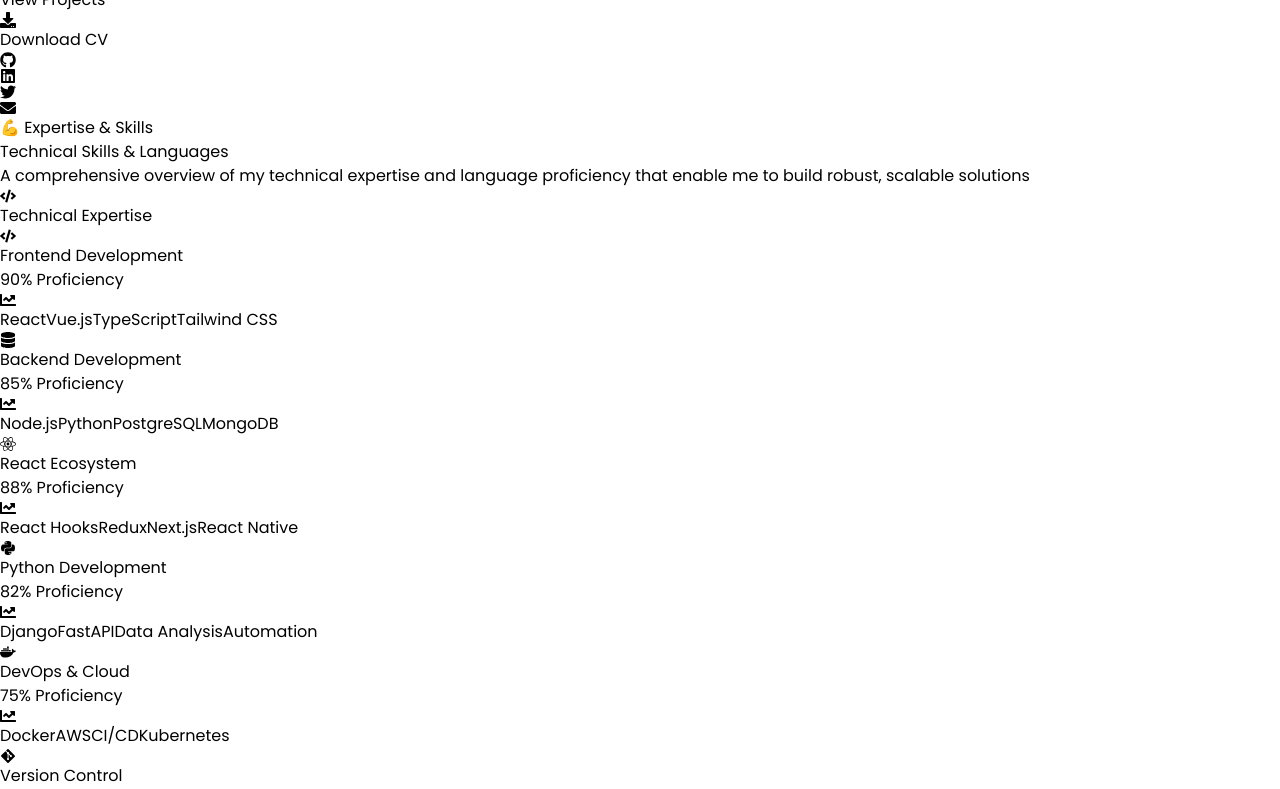
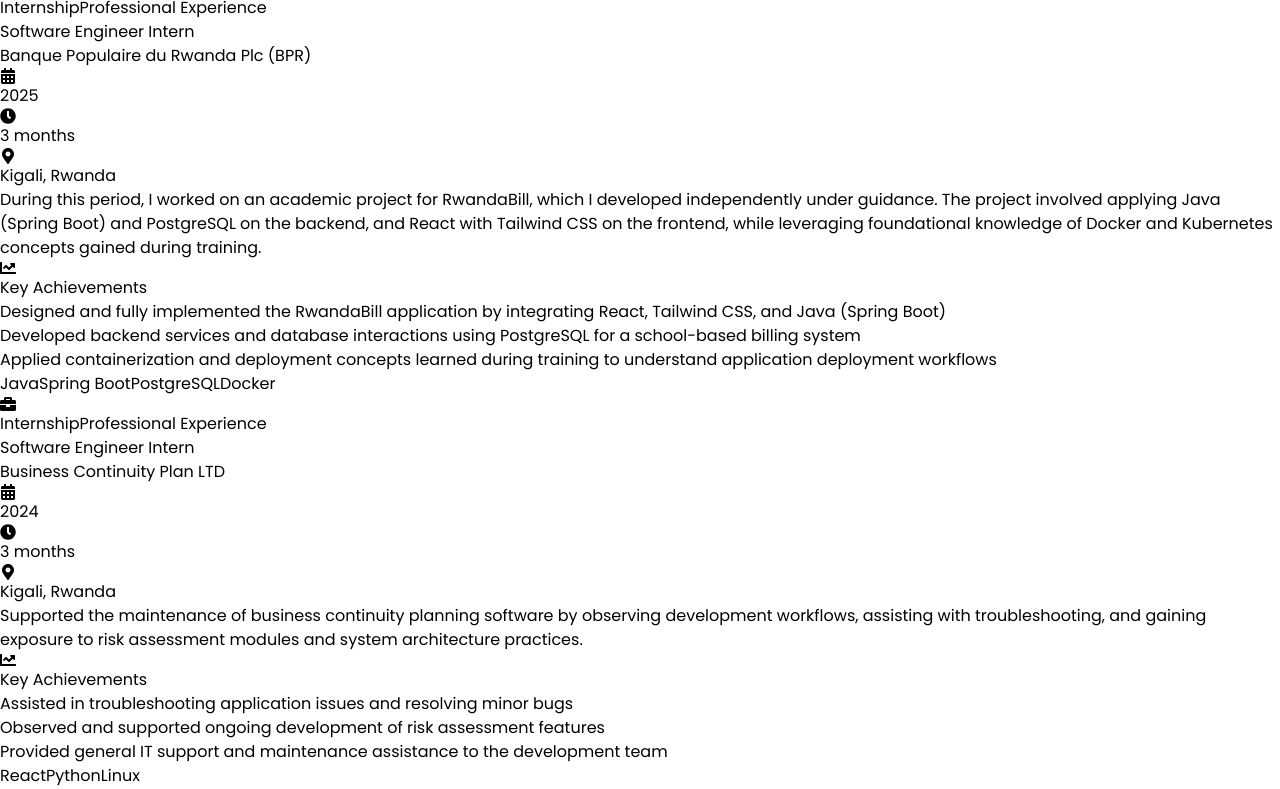
Before and after one commit to Manzi453/Responsive_resume_assignment, a React (Vite) app: page / in a window 1280 px wide. Shown: the part 1660-2449 px from the top of the page. Built offline with nearby package versions, Linux system fonts and the light colour scheme.

Commit message:
improvement in some sectors

```diff
--- a/src/components/Experience.jsx
+++ b/src/components/Experience.jsx
@@ -23,16 +23,17 @@
     {
       title: 'Software Engineer Intern',
       company: 'Banque Populaire du Rwanda Plc (BPR)',
-      period: '2024',
-      duration: '6 months',
+      period: '2025',
+      duration: '3 months',
       location: 'Kigali, Rwanda',
-      description: 'Developed and maintained banking software solutions, participated in code reviews, and collaborated with cross-functional teams to deliver high-quality financial applications.',
+      description: 'During this period, I worked on an academic project for RwandaBill, which I developed independently under guidance. The project involved applying Java (Spring Boot) and PostgreSQL on the backend, and React with Tailwind CSS on the frontend, while leveraging foundational knowledge of Docker and Kubernetes concepts gained during training.',
       achievements: [
-        'Contributed to 3 major banking application features',
-        'Improved application performance by 25%',
-        'Participated in agile development processes'
+        'Designed and fully implemented the RwandaBill application by integrating React, Tailwind CSS, and Java (Spring Boot)',
+        'Developed backend services and database interactions using PostgreSQL for a school-based billing system',
+        'Applied containerization and deployment concepts learned during training to understand application deployment workflows'
       ],
-      technologies: ['React', 'Node.js', 'PostgreSQL', 'Docker'],
+
+      technologies: ['Java', 'Spring Boot', 'PostgreSQL', 'Docker'],
       type: 'internship',
       icon: FaBuilding,
       color: 'from-blue-500 to-cyan-500'
@@ -43,13 +44,14 @@
       period: '2024',
       duration: '3 months',
       location: 'Kigali, Rwanda',
-      description: 'Worked on business continuity planning software, implemented new features for risk assessment modules, and assisted in system architecture improvements.',
+      description: 'Supported the maintenance of business continuity planning software by observing development workflows, assisting with troubleshooting, and gaining exposure to risk assessment modules and system architecture practices.',
       achievements: [
-        'Developed risk assessment dashboard',
-        'Implemented automated reporting system',
-        'Enhanced data visualization components'
+        'Assisted in troubleshooting application issues and resolving minor bugs',
+        'Observed and supported ongoing development of risk assessment features',
+        'Provided general IT support and maintenance assistance to the development team'
       ],
-      technologies: ['Vue.js', 'Python', 'MongoDB', 'AWS'],
+
+      technologies: ['React', 'Python','Linux'],
       type: 'internship',
       icon: FaBriefcase,
       color: 'from-green-500 to-emerald-500'
@@ -66,7 +68,7 @@
         'Completed 10+ hands-on projects',
         'Received certification of excellence'
       ],
-      technologies: ['JavaScript', 'React', 'Node.js', 'Git'],
+      technologies: ['JavaScript', 'PHP', 'HTML','CSS', 'Git'],
       type: 'training',
       icon: FaGraduationCap,
       color: 'from-purple-500 to-pink-500'
--- a/src/components/Hero.jsx
+++ b/src/components/Hero.jsx
@@ -16,7 +16,7 @@
             <div className="absolute -inset-1 bg-gradient-to-r from-cyan-600 via-blue-600 to-purple-600 rounded-full blur-lg opacity-75 group-hover:opacity-100 transition duration-1000 group-hover:duration-200 animate-tilt"></div>
             <div className="relative">
               <img
-                src="/cv pic .jpg"
+                src=""
                 alt="Profile Picture"
                 className="w-72 h-72 lg:w-96 lg:h-96 rounded-full shadow-2xl border-4 border-gray-800 transform transition-all duration-500 group-hover:scale-105"
               />
@@ -42,7 +42,8 @@
             {/* Title */}
             <div className="mb-6">
               <h2 className="text-2xl lg:text-3xl font-semibold text-gray-200 animate-slide-up animation-delay-400">
-                Full Stack Developer
+                Software Engineer
+
               </h2>
               <div className="flex items-center justify-center lg:justify-start gap-2 mt-2">
                 <span className="inline-block w-2 h-2 bg-green-500 rounded-full animate-pulse"></span>
@@ -70,20 +71,20 @@
                   View Projects
                 </span>
               </a>
-              <a
-                href="#"
-                className="relative group overflow-hidden border-2 border-gray-500 text-gray-400 font-semibold py-3 px-8 rounded-full hover:bg-gray-500 hover:text-white transition-all duration-300 transform hover:scale-105"
-                onClick={(e) => {
-                  e.preventDefault();
-                  // Add download CV functionality
-                  alert('CV download functionality to be implemented');
-                }}
-              >
-                <span className="flex items-center justify-center gap-2">
-                  <FaDownload />
-                  Download CV
-                </span>
-              </a>
+              {/*<a */}
+              {/*  href="#" */}
+              {/*  className="relative group overflow-hidden border-2 border-gray-500 text-gray-400 font-semibold py-3 px-8 rounded-full hover:bg-gray-500 hover:text-white transition-all duration-300 transform hover:scale-105"*/}
+              {/*  onClick={(e) => {*/}
+              {/*    e.preventDefault();*/}
+              {/*    // Add download CV functionality*/}
+              {/*    alert('CV download functionality to be implemented');*/}
+              {/*  }}*/}
+              {/*>*/}
+                {/*<span className="flex items-center justify-center gap-2">*/}
+                {/*  <FaDownload />*/}
+                {/*  Download CV*/}
+              {/*  /!*</span>*!/*/}
+              {/*</a>*/}
             </div>
 
             {/* Social Links */}
@@ -104,20 +105,20 @@
               >
                 <FaLinkedin className="text-xl" />
               </a>
-              <a
-                href="https://twitter.com"
-                target="_blank"
-                rel="noopener noreferrer"
-                className="w-12 h-12 bg-gray-800 text-gray-300 rounded-full flex items-center justify-center hover:bg-sky-500 hover:text-white transition-all duration-300 transform hover:scale-110 hover:rotate-12 border border-gray-700"
-              >
-                <FaTwitter className="text-xl" />
-              </a>
-              <a
-                href="mailto:manziivan453@gmail.com"
-                className="w-12 h-12 bg-gray-800 text-gray-300 rounded-full flex items-center justify-center hover:bg-red-500 hover:text-white transition-all duration-300 transform hover:scale-110 hover:rotate-12 border border-gray-700"
-              >
-                <FaEnvelope className="text-xl" />
-              </a>
+              {/*<a */}
+              {/*  href="https://twitter.com" */}
+              {/*  target="_blank" */}
+              {/*  rel="noopener noreferrer"*/}
+              {/*  className="w-12 h-12 bg-gray-800 text-gray-300 rounded-full flex items-center justify-center hover:bg-sky-500 hover:text-white transition-all duration-300 transform hover:scale-110 hover:rotate-12 border border-gray-700"*/}
+              {/*>*/}
+              {/*  <FaTwitter className="text-xl" />*/}
+              {/*</a>*/}
+              {/*<a */}
+              {/*  href="mailto:manziivan453@gmail.com"*/}
+              {/*  className="w-12 h-12 bg-gray-800 text-gray-300 rounded-full flex items-center justify-center hover:bg-red-500 hover:text-white transition-all duration-300 transform hover:scale-110 hover:rotate-12 border border-gray-700"*/}
+              {/*>*/}
+              {/*  <FaEnvelope className="text-xl" />*/}
+              {/*</a>*/}
             </div>
           </aside>
         </div>
--- a/src/components/Projects.jsx
+++ b/src/components/Projects.jsx
@@ -50,79 +50,79 @@
       category: 'web',
       featured: true,
       status: 'live',
-      technologies: ['React', 'Tailwind CSS', 'REST API', 'Weather API', 'Maps Integration'],
+      technologies: ['React', 'Tailwind CSS', 'REST API', ],
       highlights: ['Real-time market data', 'Weather integration', 'Community forums'],
       liveVisitors: '500+',
       lastUpdated: '2024-02-01'
     },
-    {
-      title: 'E-Commerce Platform',
-      description: 'Full-stack e-commerce solution with secure payment processing, inventory management, and real-time analytics. Built with scalability and security in mind.',
-      longDescription: 'Enterprise-grade e-commerce platform featuring advanced product management, secure checkout process, and comprehensive analytics dashboard.',
-      link: null,
-      linkText: 'Coming Soon',
-      tags: ['Full-Stack', 'Security', 'Scalability', 'E-Commerce'],
-      icon: FaShoppingCart,
-      color: 'from-purple-500 to-pink-500',
-      category: 'fullstack',
-      featured: false,
-      status: 'development',
-      technologies: ['React', 'Node.js', 'MongoDB', 'Stripe API', 'Redis'],
-      highlights: ['Secure payments', 'Real-time inventory', 'Advanced analytics'],
-      progress: 75,
-      estimatedLaunch: '2024-06-01'
-    },
-    {
-      title: 'Task Management System',
-      description: 'Collaborative project management tool with real-time updates, team collaboration features, and advanced project tracking capabilities.',
-      longDescription: 'Modern task management application designed for teams, featuring real-time collaboration, project timelines, and comprehensive reporting.',
-      link: null,
-      linkText: 'In Development',
-      tags: ['React', 'Node.js', 'MongoDB', 'Real-time'],
-      icon: FaTasks,
-      color: 'from-blue-500 to-cyan-500',
-      category: 'fullstack',
-      featured: false,
-      status: 'development',
-      technologies: ['React', 'Socket.io', 'Express.js', 'MongoDB', 'JWT'],
-      highlights: ['Real-time collaboration', 'Team management', 'Advanced reporting'],
-      progress: 60,
-      estimatedLaunch: '2024-07-15'
-    },
-    {
-      title: 'Weather Dashboard',
-      description: 'Interactive weather application with detailed forecasts, historical data analysis, and beautiful data visualizations using modern charting libraries.',
-      longDescription: 'Comprehensive weather dashboard providing detailed meteorological data, predictive analytics, and beautiful interactive visualizations.',
-      link: null,
-      linkText: 'Planning Phase',
-      tags: ['React', 'API Integration', 'Data Visualization'],
-      icon: FaCloud,
-      color: 'from-sky-500 to-blue-500',
-      category: 'web',
-      featured: false,
-      status: 'planning',
-      technologies: ['React', 'Chart.js', 'Weather API', 'Geolocation'],
-      highlights: ['Interactive charts', 'Historical data', 'Predictive analytics'],
-      progress: 25,
-      estimatedLaunch: '2024-08-01'
-    },
-    {
-      title: 'Mobile Banking App',
-      description: 'Secure mobile banking application with biometric authentication, real-time transactions, and comprehensive financial management features.',
-      longDescription: 'Next-generation mobile banking solution with advanced security features, intuitive user interface, and comprehensive financial tools.',
-      link: null,
-      linkText: 'Concept Stage',
-      tags: ['Mobile', 'Security', 'Finance', 'React Native'],
-      icon: FaMobile,
-      color: 'from-indigo-500 to-purple-500',
-      category: 'mobile',
-      featured: false,
-      status: 'concept',
-      technologies: ['React Native', 'Biometric Auth', 'Encryption', 'API Integration'],
-      highlights: ['Biometric security', 'Real-time transactions', 'Financial analytics'],
-      progress: 10,
-      estimatedLaunch: '2024-12-01'
-    }
+    // {
+    //   title: 'E-Commerce Platform',
+    //   description: 'Full-stack e-commerce solution with secure payment processing, inventory management, and real-time analytics. Built with scalability and security in mind.',
+    //   longDescription: 'Enterprise-grade e-commerce platform featuring advanced product management, secure checkout process, and comprehensive analytics dashboard.',
+    //   link: null,
+    //   linkText: 'Coming Soon',
+    //   tags: ['Full-Stack', 'Security', 'Scalability', 'E-Commerce'],
+    //   icon: FaShoppingCart,
+    //   color: 'from-purple-500 to-pink-500',
+    //   category: 'fullstack',
+    //   featured: false,
+    //   status: 'development',
+    //   technologies: ['React', 'Node.js', 'MongoDB', 'Stripe API', 'Redis'],
+    //   highlights: ['Secure payments', 'Real-time inventory', 'Advanced analytics'],
+    //   progress: 75,
+    //   estimatedLaunch: '2024-06-01'
+    // },
+    // {
+    //   title: 'Task Management System',
+    //   description: 'Collaborative project management tool with real-time updates, team collaboration features, and advanced project tracking capabilities.',
+    //   longDescription: 'Modern task management application designed for teams, featuring real-time collaboration, project timelines, and comprehensive reporting.',
+    //   link: null,
+    //   linkText: 'In Development',
+    //   tags: ['React', 'Node.js', 'MongoDB', 'Real-time'],
+    //   icon: FaTasks,
+    //   color: 'from-blue-500 to-cyan-500',
+    //   category: 'fullstack',
+    //   featured: false,
+    //   status: 'development',
+    //   technologies: ['React', 'Socket.io', 'Express.js', 'MongoDB', 'JWT'],
+    //   highlights: ['Real-time collaboration', 'Team management', 'Advanced reporting'],
+    //   progress: 60,
+    //   estimatedLaunch: '2024-07-15'
+    // },
+    // {
+    //   title: 'Weather Dashboard',
+    //   description: 'Interactive weather application with detailed forecasts, historical data analysis, and beautiful data visualizations using modern charting libraries.',
+    //   longDescription: 'Comprehensive weather dashboard providing detailed meteorological data, predictive analytics, and beautiful interactive visualizations.',
+    //   link: null,
+    //   linkText: 'Planning Phase',
+    //   tags: ['React', 'API Integration', 'Data Visualization'],
+    //   icon: FaCloud,
+    //   color: 'from-sky-500 to-blue-500',
+    //   category: 'web',
+    //   featured: false,
+    //   status: 'planning',
+    //   technologies: ['React', 'Chart.js', 'Weather API', 'Geolocation'],
+    //   highlights: ['Interactive charts', 'Historical data', 'Predictive analytics'],
+    //   progress: 25,
+    //   estimatedLaunch: '2024-08-01'
+    // },
+    // {
+    //   title: 'Mobile Banking App',
+    //   description: 'Secure mobile banking application with biometric authentication, real-time transactions, and comprehensive financial management features.',
+    //   longDescription: 'Next-generation mobile banking solution with advanced security features, intuitive user interface, and comprehensive financial tools.',
+    //   link: null,
+    //   linkText: 'Concept Stage',
+    //   tags: ['Mobile', 'Security', 'Finance', 'React Native'],
+    //   icon: FaMobile,
+    //   color: 'from-indigo-500 to-purple-500',
+    //   category: 'mobile',
+    //   featured: false,
+    //   status: 'concept',
+    //   technologies: ['React Native', 'Biometric Auth', 'Encryption', 'API Integration'],
+    //   highlights: ['Biometric security', 'Real-time transactions', 'Financial analytics'],
+    //   progress: 10,
+    //   estimatedLaunch: '2024-12-01'
+    // }
   ];
 
   const categories = [
--- a/src/components/Skills.jsx
+++ b/src/components/Skills.jsx
@@ -25,42 +25,42 @@
       level: 90,
       icon: FaCode,
       color: 'from-blue-500 to-cyan-500',
-      technologies: ['React', 'Vue.js', 'TypeScript', 'Tailwind CSS']
+      technologies: ['React', 'HTML', 'CSS', 'TypeScript', 'Tailwind CSS']
     },
     {
       name: 'Backend Development',
-      level: 85,
+      level: 75,
       icon: FaDatabase,
       color: 'from-green-500 to-emerald-500',
-      technologies: ['Node.js', 'Python', 'PostgreSQL', 'MongoDB']
+      technologies: ['Spring Boot', 'Java', 'Python', 'PostgreSQL']
     },
-    {
-      name: 'React Ecosystem',
-      level: 88,
-      icon: FaReact,
-      color: 'from-cyan-500 to-blue-500',
-      technologies: ['React Hooks', 'Redux', 'Next.js', 'React Native']
-    },
-    {
-      name: 'Python Development',
-      level: 82,
-      icon: FaPython,
-      color: 'from-yellow-500 to-orange-500',
-      technologies: ['Django', 'FastAPI', 'Data Analysis', 'Automation']
-    },
+    // {
+    //   name: 'React Ecosystem',
+    //   level: 88,
+    //   icon: FaReact,
+    //   color: 'from-cyan-500 to-blue-500',
+    //   technologies: ['React Hooks', ]
+    // },
+    // {
+    //   name: 'Python Development',
+    //   level: 82,
+    //   icon: FaPython,
+    //   color: 'from-yellow-500 to-orange-500',
+    //   technologies: ['Django', 'FastAPI', 'Data Analysis', 'Automation']
+    // },
     {
       name: 'DevOps & Cloud',
-      level: 75,
+      level: 65,
       icon: FaDocker,
       color: 'from-purple-500 to-pink-500',
-      technologies: ['Docker', 'AWS', 'CI/CD', 'Kubernetes']
+      technologies: ['Docker', 'CI/CD', 'Kubernetes']
     },
     {
       name: 'Version Control',
       level: 92,
       icon: FaGitAlt,
       color: 'from-gray-700 to-gray-900',
-      technologies: ['Git', 'GitHub', 'GitLab', 'Bitbucket']
+      technologies: ['Git', 'GitHub', ]
     }
   ];
 
@@ -83,12 +83,12 @@
       flag: '🇷🇼',
       proficiency: 'Native Speaker'
     },
-    {
-      name: 'Swahili',
-      level: 80,
-      flag: '🇰🇪',
-      proficiency: 'Professional Working Proficiency'
-    }
+    // {
+    //   name: 'Swahili',
+    //   level: 80,
+    //   flag: '🇰🇪',
+    //   proficiency: 'Professional Working Proficiency'
+    // }
   ];
 
   const SkillCard = ({ skill, index }) => {
```
